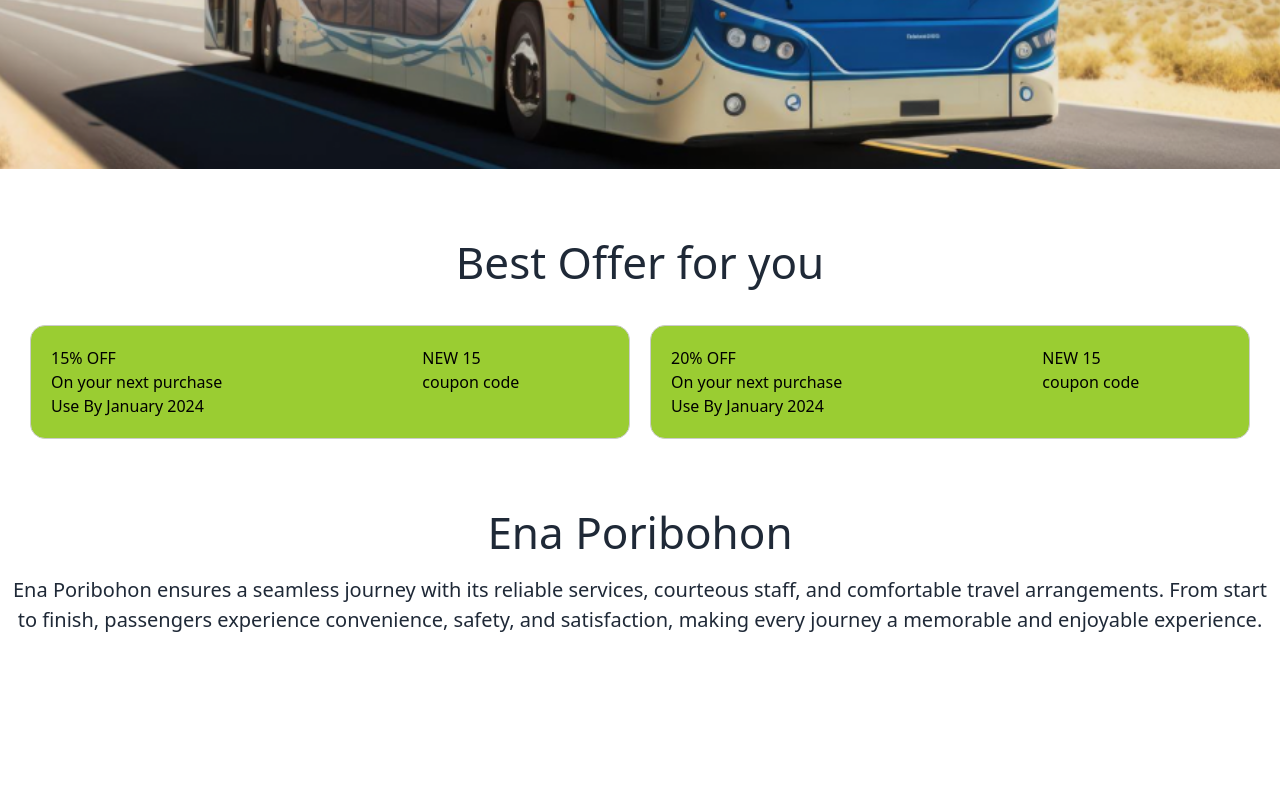
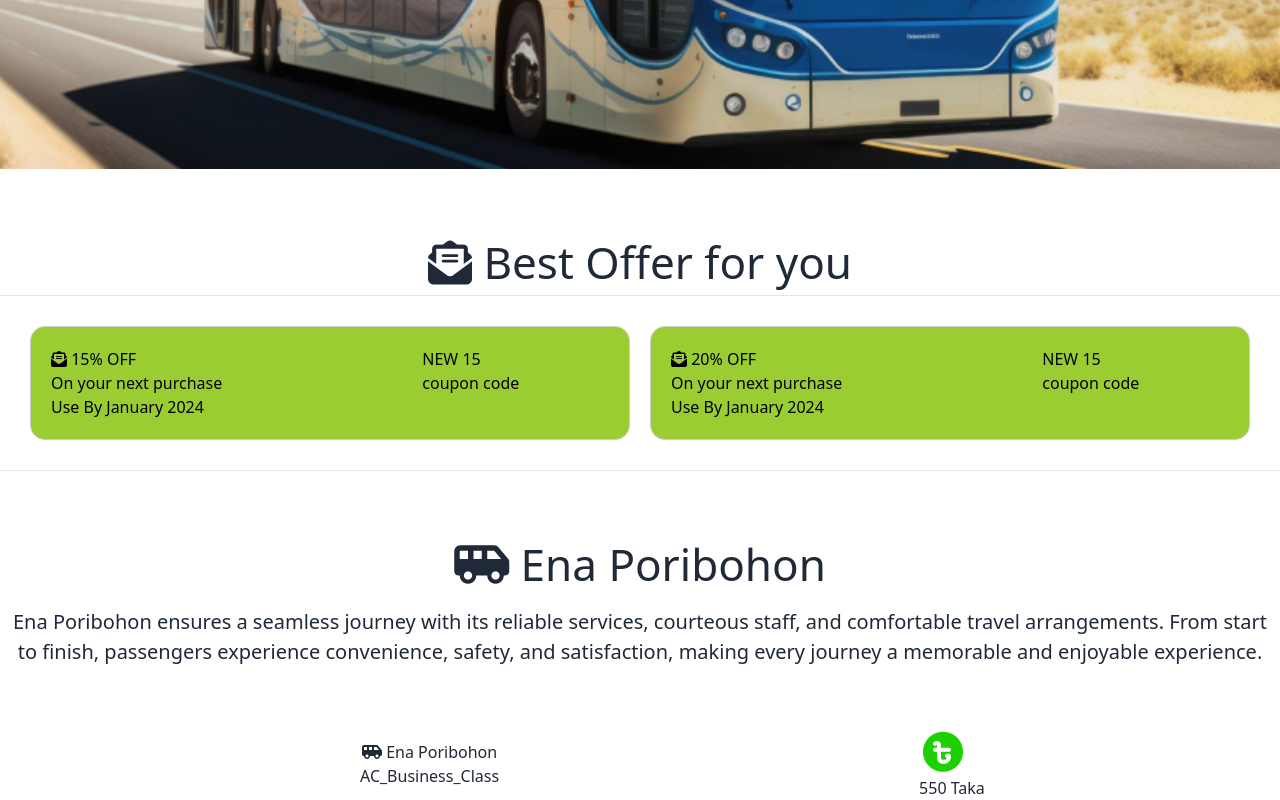
Before and after one commit to enamulkabir4039/my-fifth-assin-b9-a5, a plain HTML site: page index.html in a window 1280 px wide. Shown: the part 699-1499 px from the top of the page. Before the commit the page ends 1334 px from the top, so only its background shows below. Drawn offline with nearby package versions, Linux system fonts and the light colour scheme.

Commit message:
added icon

```diff
--- a/images/style.css
+++ b/images/style.css
@@ -75,3 +75,12 @@
     margin: 10px;
     font-size: 20px;
 }
+
+.bus-ticket {
+    text-align: center;
+    align-items: center;
+    display: flex;
+    margin-top: 60px;
+    margin-left: 360px;
+    gap: 420px;
+}
--- a/index.html
+++ b/index.html
@@ -7,6 +7,7 @@
     <link rel="stylesheet" href="images/style.css">
     <link href="https://cdn.jsdelivr.net/npm/daisyui@4.7.2/dist/full.min.css" rel="stylesheet" type="text/css" />
     <script src="https://cdn.tailwindcss.com"></script>
+    <script src="https://kit.fontawesome.com/fe81e07898.js" crossorigin="anonymous"></script>
     <div class="navbar bg-base-100">
         <div class="navbar-start">
           <div class="dropdown">
@@ -20,38 +21,39 @@
 
             </ul>
           </div>
-          <a class="btn btn-ghost text-xl">Quick-Ticket</a>
+          <a class="btn btn-ghost text-xl"><i class="fa-solid fa-ticket"></i> Quick-Ticket</a>
         </div>
         <div class="navbar-center hidden lg:flex">
           <ul class="menu menu-horizontal px-1">
-            <li><a>Home</a></li>
+            <li><a><i class="fa-solid fa-house-chimney"></i> Home</a></li>
             <li>
               <details>
-                <summary>About</summary>
+                <summary><i class="fa-regular fa-address-card"></i> About</summary>
 
             </li>
-            <li><a>Search</a></li>
+            <li><a><i class="fa-solid fa-magnifying-glass"></i> Search</a></li>
           </ul>
         </div>
         <div class="navbar-end">
-          <a class="btn">Bus</a>
+          <a class="btn"><i class="fa-solid fa-van-shuttle"></i> Bus</a>
         </div>
       </div>
       <div class="background-image">
         <div class="overlay-text">
             <h1>End-to-End Travel With</h1>
-            <p class="ena">Ena-Poribohon</p>
+            <p class="ena"><i class="fa-solid fa-van-shuttle"></i> Ena-Poribohon</p>
             <button class="btn">Bye-Ticket</button>
         </div>
     </div>
 </head>
 <div>
-    <h2 class="header-text">Best Offer for you</h2>
+    <h2 class="header-text"><i class="fa-solid fa-envelope-open-text"></i> Best Offer for you</h2>
 </div>
+<hr>
 <div class="row">
     <div class="column">
         <div>
-          <h2>15% OFF</h2>
+          <h2><i class="fa-solid fa-envelope-open-text"></i> 15% OFF</h2>
           <p>On your next purchase</p>
           <p>Use By January 2024</p>
         </div>
@@ -62,7 +64,7 @@
     </div>
     <div class="column">
         <div>
-          <h2>20% OFF</h2>
+          <h2><i class="fa-solid fa-envelope-open-text"></i> 20% OFF</h2>
           <p>On your next purchase</p>
           <p>Use By January 2024</p>
         </div>
@@ -72,9 +74,20 @@
         </div>
     </div>
 </div>
+<hr>
 <div>
-    <h2 class="header-text">Ena Poribohon</h2>
+    <h2 class="header-text"><i class="fa-solid fa-van-shuttle"></i> Ena Poribohon</h2>
     <p class="header-text-p">Ena Poribohon ensures a seamless journey with its reliable services, courteous staff, and comfortable travel arrangements. From start to finish, passengers experience convenience, safety, and satisfaction, making every journey a memorable and enjoyable experience.</p>
+</div>
+<div class="bus-ticket">
+    <div>
+        <h2><i class="fa-solid fa-van-shuttle"></i> Ena Poribohon</h2>
+        <p>AC_Business_Class</p>
+    </div>
+    <div>
+        <img src="images/fare.png" alt="">
+        <h2>550 Taka</h2>
+    </div>
 </div>
 <body>
 
```
